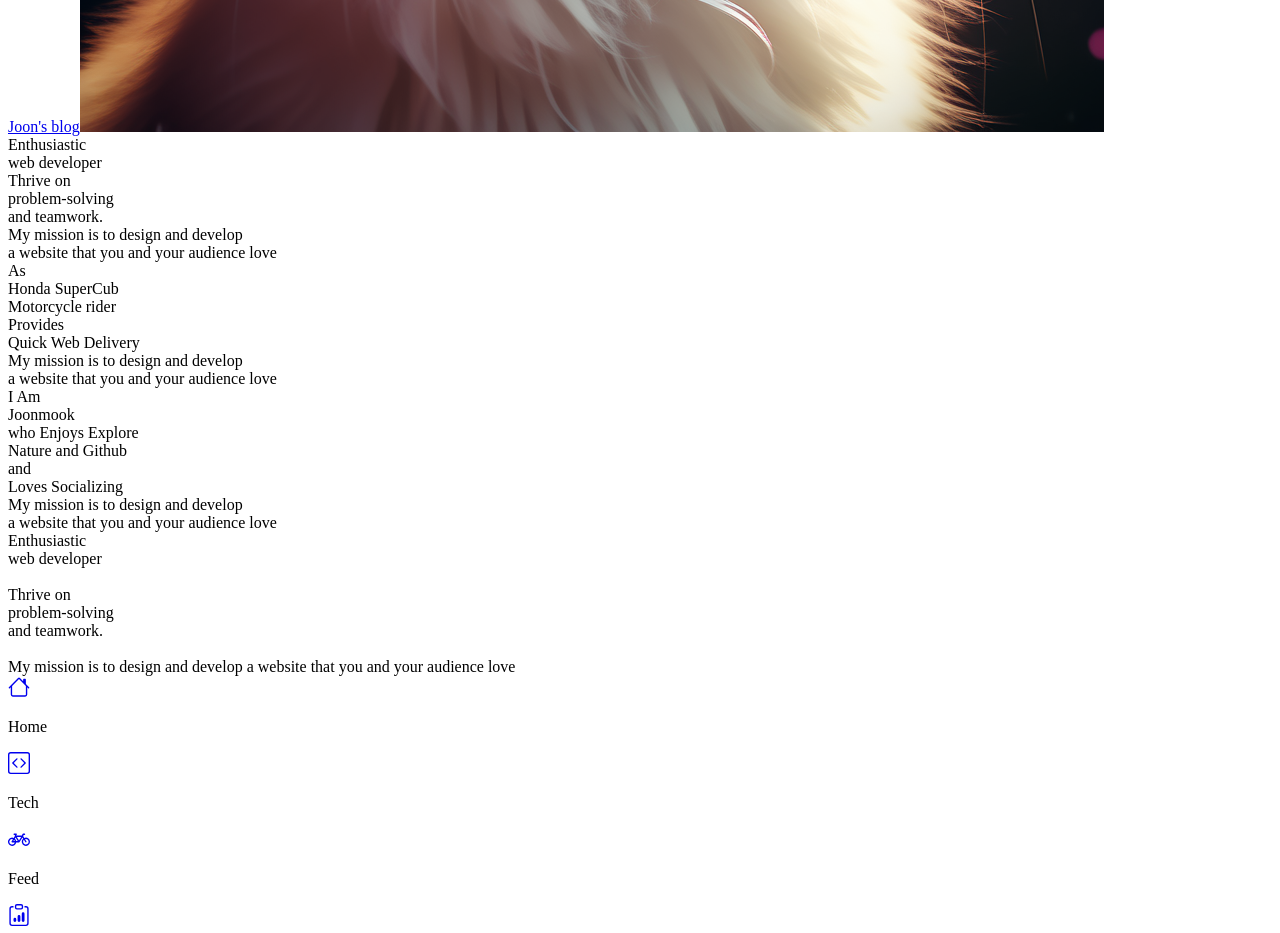
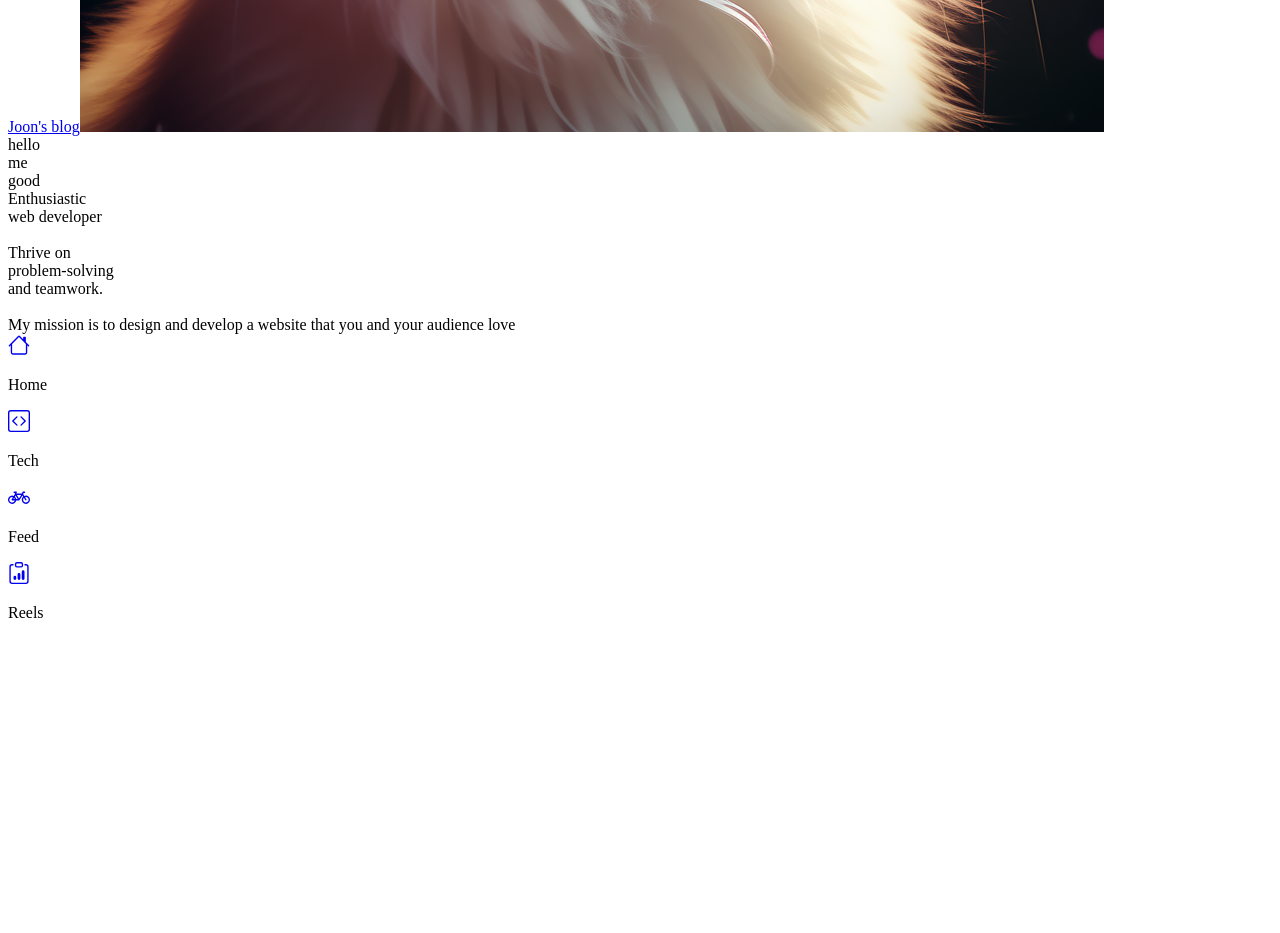
Before and after one commit to joonmoogo/SSR-boost-performance, a Next.js app: page / in a window 1280 px wide. Shown: the part 900-1833 px from the top of the page. After the commit the page ends 1538 px from the top, so only its background shows below. Built offline with nearby package versions, Linux system fonts and the light colour scheme.

Commit message:
다시 시작하기

```diff
--- a/src/app/globals.scss
+++ b/src/app/globals.scss
@@ -48,10 +48,12 @@
         color: inherit;
         text-decoration: none;
     }
-    .class-container{
+
+    .class-container {
         display: none;
     }
-    .mobile-container{
+
+    .mobile-container {
         margin-top: 100px;
         margin-bottom: 100px;
         margin-left: 3%;
@@ -106,20 +108,36 @@
         background: black;
         color: white;
         transition: 1s;
-        height: calc(300vh - (60px) - (100px * 3));
+        margin: 0;
     }
+
 
     .scroll-container {
         scroll-behavior: smooth;
         // scroll-snap-type: y mandatory;
         transition: 1s;
+        // height: calc(300vh - (60px) - (100px * 3));
+        height: 300vh;
+        overflow: hidden;
 
-        .scroll-area {
+        .scroll-area1 {
+            height: calc(100vh);
+            background-color: red;
+            // scroll-snap-align: start;
+        }
+        .scroll-area2 {
+            height: calc(100vh);
+            background-color: blue;
+            // scroll-snap-align: start;
+        }
+        .scroll-area3 {
+            height: calc(100vh);
+            background-color: green;
             // scroll-snap-align: start;
         }
     }
 
-    .mobile-container{
+    .mobile-container {
         display: none;
     }
 
@@ -149,7 +167,7 @@
 
                 .left-content {
                     font-size: 4rem;
-                    margin-bottom: 50px;
+                    margin-top: 20%;
                 }
 
                 .left-description {
--- a/src/app/page.tsx
+++ b/src/app/page.tsx
@@ -11,21 +11,37 @@ export default function Home(request: any) {
 
   const [oneIsVisible, setOneIsVisible] = useState<boolean>(false);
   const [twoIsVisible, setTwoIsVisible] = useState<boolean>(false);
+  const containerRef = useRef<any>(null);
   useEffect(() => {
-    const scrollHandler = () => {
-      console.log(window.scrollY);
-      if (window.scrollY >= 300) {
-        setOneIsVisible(true);
-      }
-      if (window.scrollY >= 900) {
-        setTwoIsVisible(true);
-      }
+    const scrollHandler = (e: any) => {
+      // console.log('scrollEvent: ', e);
+      // e.preventDefault();
+      e.preventDefault();
+
     };
 
-    window.addEventListener('scroll', scrollHandler);
+    const wheelHandler = (e: any) => {
+      // console.log('wheelEvent: ', e);
+      e.preventDefault();
+      const container = containerRef.current;
+      if (e.wheelDeltaY > 0) {
+        if (container && container.style) {
+          container.style.transform = `translateY(0)`
+        }
+      }
+      else {
+        console.log('going down');
+        if (container && container.style) {
+          container.style.transform = `translateY(-100vh)`
+        }
+      }
+    }
 
+    // window.addEventListener('scroll', scrollHandler);
+    window.addEventListener('wheel', wheelHandler, { passive: false });
     return () => {
-      window.removeEventListener('scroll', scrollHandler);
+      window.removeEventListener('wheel', wheelHandler);
+      // window.removeEventListener('scroll', scrollHandler);
     };
   }, []);
 
@@ -33,75 +49,22 @@ export default function Home(request: any) {
   // const { viewport } = request.searchParams
   return (
     <>
-      <div className='class-container'>
-        <section id='one' className='scroll-area'>
-          <div className="introduce-page">
-            <div className="left-side">
-              <div className="left-header">
-              </div>
-              <div className="left-content">
-                Enthusiastic <br /> web developer<br />
-                Thrive on <br />problem-solving <br />and teamwork.
-              </div>
-              <div className="left-description">
-                My mission is to design and develop<br />
-                a website that you and your audience love
-              </div>
-            </div>
-            <div className="right-side">
-              <div className="right-image">
-              </div>
-            </div>
-          </div >
-        </section >
+      <div ref={containerRef} className="scroll-container">
+        <section className="scroll-area1">
+          <div className="flex-container">hello</div>
+        </section>
+        <section className="scroll-area2">
+          <div className="flex-container">me</div>
+        </section>
+        <section className="scroll-area3">
+          <div className="flex-container">good</div>
+        </section>
+      </div>
 
-        <section id='two' className='scroll-area' >
-          <div className="introduce-page">
-            <div className="left-side">
-              <div className="card">
-              </div>
-            </div>
-            <div className="right-side" style={oneIsVisible ? { animation: 'slideUp 1s' } : {}}>
-              <div className="right-content" >
-                As<br />
-                Honda SuperCub<br />
-                Motorcycle rider<br />
-                Provides<br />
-                Quick Web Delivery
-              </div>
-              <div className="right-description">
-                My mission is to design and develop<br />
-                a website that you and your audience love
-              </div>
-            </div>
-          </div>
-        </section>
-
-        <section id='three' className='scroll-area'>
-          <div className="introduce-page">
-            <div className="left-side" style={twoIsVisible ? { animation: 'slideUp 1s' } : {}}>
-              <div className="left-header">
-              </div>
-              <div className="left-content">
-                I Am<br />Joonmook<br />who Enjoys Explore <br />
-                Nature and Github<br />and<br /> Loves Socializing<br />
-              </div>
-              <div className="left-description">
-                My mission is to design and develop<br />
-                a website that you and your audience love
-              </div>
-            </div>
-            <div className="right-side">
-              <div className="right-image">
-              </div>
-            </div>
-          </div >
-        </section>
-      </div >
 
       <div className="mobile-container">
-        Enthusiastic <br /> web developer<br /><br/>
-        Thrive on <br />problem-solving <br />and teamwork.<br/><br/>
+        Enthusiastic <br /> web developer<br /><br />
+        Thrive on <br />problem-solving <br />and teamwork.<br /><br />
         My mission is to design and develop
         a website that you and your audience love
       </div >
```
Also changed, not shown: 1 other file (tests, documents, lock files or other folders).
